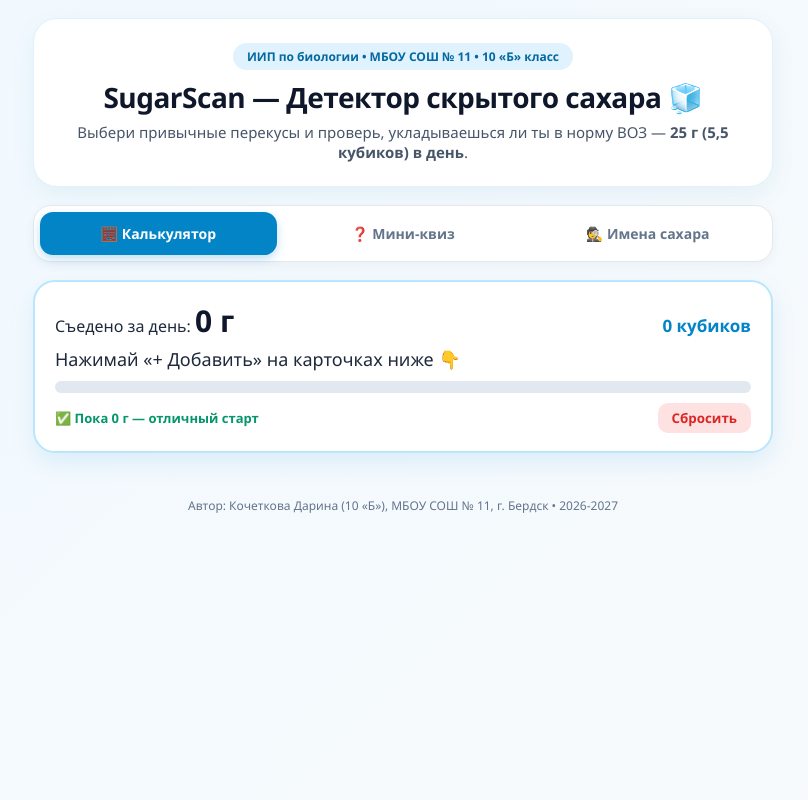
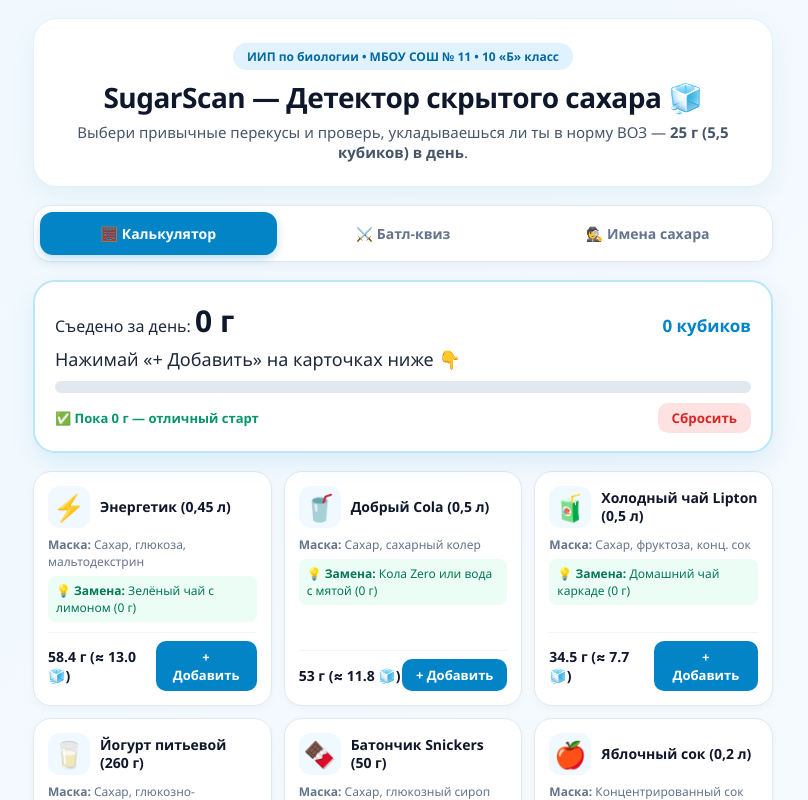
Before and after one commit to darisha-27/sugarscan, a plain HTML site: page index.html in a window 1280 px wide. Both pictures are taken after a click on the button "Сбросить". Shown: the top 800 px of the page, without its empty margins (237-1045 px from the left). Drawn offline with Linux system fonts and the light colour scheme.

Commit message:
Update index.html

```diff
--- a/index.html
+++ b/index.html
@@ -37,7 +37,7 @@
     .card-foot { display: flex; justify-content: space-between; align-items: center; border-top: 1px solid #f1f5f9; padding-top: 8px; }
     .val { font-size: 14px; font-weight: 800; color: #0f172a; }
     .add-btn { background: #0284c7; color: #fff; border: none; padding: 7px 14px; border-radius: 10px; font-size: 13px; font-weight: 700; cursor: pointer; }
-    .add-btn:active { transform: scale(0.95); }.white-box { background: #ffffff; border-radius: 20px; padding: 20px; margin-bottom: 12px; border: 1px solid #e2e8f0; box-shadow: 0 4px 12px rgba(0,0,0,0.03); }
+    .add-btn:active { transform: scale(0.95); }.white-box { background: #ffffff; border-radius: 20px; padding: 18px 20px; margin-bottom: 12px; border: 1px solid #e2e8f0; box-shadow: 0 4px 12px rgba(0,0,0,0.03); }
     .opt { display: block; width: 100%; text-align: left; background: #f8fafc; border: 2px solid #e2e8f0; padding: 13px 15px; border-radius: 14px; margin-bottom: 8px; font-size: 14px; font-weight: 700; cursor: pointer; color: #1e293b; }
     .opt.ok { background: #dcfce7; border-color: #10b981; color: #065f46; }
     .opt.no { background: #fee2e2; border-color: #ef4444; color: #991b1b; }
@@ -55,7 +55,7 @@
 
     <div class="tabs">
       <button class="tab active" onclick="go('s1', this)">🧮 Калькулятор</button>
-      <button class="tab" onclick="go('s2', this)">❓ Мини-квиз</button>
+      <button class="tab" onclick="go('s2', this)">⚔️ Батл-квиз</button>
       <button class="tab" onclick="go('s3', this)">🕵️ Имена сахара</button>
     </div>
 
@@ -93,8 +93,7 @@
       </details>
 
       <details class="white-box" style="cursor:pointer;">
-        <summary style="font-weight:800; color:#0369a1; font-size:16px; list-style:none;">🥤 3. Глюкозно-фруктозный сироп (ГФС) <span style="float:right; font-size:12px; background:#fee2e2; color:#dc2626; padding:2px 8px; border-radius:99px;">Усилитель аппетита</span></summary>
-        <p style="font-size:14px; color:#334155; margin-top:10px; border-top:1px solid #f1f5f9; padding-top:8px;"><b>Где прячется:</b> газировка, кетчуп, кисло-сладкий соус, выпечка.<br><b>В чём подвох:</b> не включает гормон сытости (лептин) — можно выпить литр напитка и всё равно хотеть есть.</p>
+        <summary style="font-weight:800; color:#0369a1; font-size:16px; list-style:none;">🥤 3. Глюкозно-фруктозный сироп (ГФС) <span style="float:right; font-size:12px; background:#fee2e2; color:#dc2626; padding:2px 8px; border-radius:99px;">Усилитель аппетита</span></summary><p style="font-size:14px; color:#334155; margin-top:10px; border-top:1px solid #f1f5f9; padding-top:8px;"><b>Где прячется:</b> газировка, кетчуп, кисло-сладкий соус, выпечка.<br><b>В чём подвох:</b> не включает гормон сытости (лептин) — можно выпить литр напитка и всё равно хотеть есть.</p>
       </details>
 
       <details class="white-box" style="cursor:pointer;">
@@ -108,14 +107,13 @@
       </details>
     </div>
 
-    <footer>Автор: Кочеткова Дарина (10 «Б»), МБОУ СОШ № 11, г. Бердск • 2026-2027</footer>
+    <footer>Автор: Кочеткова Дарина (10 «Б»), МБОУ СОШ № 11, г. Бердск • 2026–2027</footer>
   </div>
 
   <script>
     const food = [
       { i: "⚡", n: "Энергетик (0,45 л)", g: 58.4, m: "Сахар, глюкоза, мальтодекстрин", s: "Зелёный чай с лимоном (0 г)" },
-      { i: "🥤", n: "Добрый Cola (0,5 л)", g: 53.0, m: "Сахар, сахарный колер", s: "Кола Zero или вода с мятой (0 г)" },{ i: "🍬", n: "Жвачка с сахаром (пачка, 14 г)", g: 9.8, m: "Сахар, глюкозный сироп", s: "Жвачка без сахара на ксилите и сорбите (0 г)" },
-      { i: "🧃", n: "Холодный чай Lipton (0,5 л)", g: 34.5, m: "Сахар, фруктоза, конц. сок", s: "Домашний чай каркаде (0 г)" },
+      { i: "🥤", n: "Добрый Cola (0,5 л)", g: 53.0, m: "Сахар, сахарный колер", s: "Кола Zero или вода с мятой (0 г)" },{ i: "🧃", n: "Холодный чай Lipton (0,5 л)", g: 34.5, m: "Сахар, фруктоза, конц. сок", s: "Домашний чай каркаде (0 г)" },
       { i: "🥛", n: "Йогурт питьевой (260 г)", g: 28.6, m: "Сахар, глюкозно-фруктозный сироп", s: "Белый греческий йогурт + банан (0 г)" },
       { i: "🍫", n: "Батончик Snickers (50 г)", g: 25.8, m: "Сахар, глюкозный сироп", s: "Арахис + горький шоколад 85% (3 г)" },
       { i: "🍎", n: "Яблочный сок (0,2 л)", g: 22.0, m: "Концентрированный сок", s: "Целое свежее яблоко (с клетчаткой)" },
@@ -124,16 +122,44 @@
       { i: "🥣", n: "Гранола «Фитнес» (60 г)", g: 15.2, m: "Патока, мёд, тростниковый сахар", s: "Овсянка с ягодами (2 г)" },
       { i: "💪", n: "Протеин. батончик (60 г)", g: 14.0, m: "Мальтодекстрин, патока", s: "Батончик «0% added sugar» (1 г)" },
       { i: "🥫", n: "Соус кисло-сладкий (25 г)", g: 10.5, m: "Сахар, глюкозно-фруктозный сироп", s: "Сметанно-чесночный соус (1 г)" },
+      { i: "🍬", n: "Жвачка с сахаром (14 г)", g: 9.8, m: "Сахар, глюкозный сироп", s: "Жвачка без сахара на ксилите/сорбите (0 г)" },
       { i: "🍅", n: "Кетчуп (2 ст. ложки)", g: 7.2, m: "Сахар, модиф. крахмал", s: "Томатная паста со специями (0 г)" },
       { i: "🍶", n: "Творожок без добавок (130 г)", g: 0.0, m: "Скрытого сахара нет", s: "Отличный перекус!" },
       { i: "💧", n: "Вода / Газировка Zero (0,5 л)", g: 0.0, m: "Подсластители (0 ккал)", s: "Безопасная замена газировке" }
     ];
     let tot = 0;
+    const gr = document.getElementById("grid");
+    food.forEach(f => {
+      gr.innerHTML += `<div class="card"><div><div class="card-head"><div class="ico">${f.i}</div><div class="name">${f.n}</div></div><div class="mask"><b>Маска:</b> ${f.m}</div><div class="swap">💡 <b>Замена:</b> ${f.s}</div></div><div class="card-foot"><span class="val">${f.g} г (≈ ${(f.g/4.5).toFixed(1)} 🧊)</span><button class="add-btn" onclick="add(${f.g})">+ Добавить</button></div></div>`;
+    });
+    function add(v) {
+      tot = +(tot + v).toFixed(1);
+      upd();
+      if (v === 0) document.getElementById("msg").innerText = "🌟 Отличный выбор! В этом продукте 0 г сахара";
+    }
+    function clr() { tot = 0; upd(); }
+    function upd() {
+      const cn = +(tot / 4.5).toFixed(1), cc = Math.round(tot / 4.5);
+      document.getElementById("g").innerText = tot + " г";
+      document.getElementById("c").innerText = cn + " кубиков";
+      document.getElementById("vis").innerText = cc > 0 ? "🧊".repeat(Math.min(cc, 28)) : "Нажимай «+ Добавить» на карточках ниже 👇";
+      const b = document.getElementById("bar"), m = document.getElementById("msg");
+      b.style.width = Math.min((tot / 25) * 100, 100) + "%";
+      if (tot === 0) { b.style.background = "#10b981"; m.style.color = "#059669"; m.innerText = "✅ Пока 0 г — отличный старт"; }
+      else if (tot <= 25) { b.style.background = "#10b981"; m.style.color = "#059669"; m.innerText = "✅ В пределах безопасной нормы ВОЗ"; }
+      else if (tot <= 50) { b.style.background = "#f59e0b"; m.style.color = "#d97706"; m.innerText = "⚠️ Норма превышена! Возможна сонливость"; }
+      else { b.style.background = "#ef4444"; m.style.color = "#dc2626"; m.innerText = "🚨 Сильный перебор! Выбирай умные замены"; }
+    }
+    function go(id, el) {
+      document.querySelectorAll(".sec").forEach(s => s.classList.remove("active"));
+      document.querySelectorAll(".tab").forEach(t => t.classList.remove("active"));
+      document.getElementById(id).classList.add("active");
+      el.classList.add("active");
+    }
     const qs = [
-      { q: "⚔️ Битва 1: Где спрятано БОЛЬШЕ сахара?", o: ["🧀 Глазированный сырок (50 г)", "🧃 Бутылка холодного чая Lipton (0,5 л)"], a: 1, e: "В чае Lipton целых 34,5 г сахара (почти 8 кубиков!), а в сырке — 16,5 г." },
-      { q: "⚔️ Битва 2: Что сильнее поднимет сахар в крови?", o: ["🌾 «Фитнес»-батончик с мальтодекстрином", "🍬 Обычный кусочек рафинада"], a: 0, e: "У мальтодекстрина гликемический индекс выше, чем у чистого столового сахара!" },
+      { q: "⚔️ Битва 1: Где спрятано БОЛЬШЕ сахара?", o: ["🧀 Глазированный сырок (50 г)", "🧃 Бутылка холодного чая Lipton (0,5 л)"], a: 1, e: "В чае Lipton целых 34,5 г сахара (почти 8 кубиков!), а в сырке — 16,5 г." },{ q: "⚔️ Битва 2: Что сильнее поднимет сахар в крови?", o: ["🌾 «Фитнес»-батончик с мальтодекстрином", "🍬 Обычный кусочек рафинада"], a: 0, e: "У мальтодекстрина гликемический индекс выше, чем у чистого столового сахара!" },
       { q: "🍯 Миф или правда: сироп топинамбура и мёд полезнее сахара для печени?", o: ["✅ Правда, это природные продукты", "❌ Миф! В них до 75% фруктозы, которая нагружает печень"], a: 1, e: "Свободная фруктоза перерабатывается печенью и при избытке превращается в жиры." },
-      { q: "🥫 Сюрприз в соусе: сколько кубиков сахара в одной маленькой ванночке кисло-сладкого соуса (25 г)?", o: ["🧊 Меньше половины кубика", "🧊🧊 Больше 2 кубиков сахара!"], a: 1, e: "В 25 г кисло-сладкого соуса целых 10,5 г сахара — почти половина дневной нормы." },
+      { q: "🥫 Сюрприз в соусе: сколько кубиков сахара в одной ванночке кисло-сладкого соуса (25 г)?", o: ["🧊 Меньше половины кубика", "🧊🧊 Больше 2 кубиков сахара!"], a: 1, e: "В 25 г кисло-сладкого соуса целых 10,5 г сахара — почти половина дневной нормы." },
       { q: "🎯 Финал: сколько кубиков сахара в день ВОЗ разрешает подростку без вреда?", o: ["🧊 До 5,5 кубиков (25 г)", "🧊 До 15 кубиков (70 г)"], a: 0, e: "Безопасный лимит ВОЗ — всего 25 г добавленного сахара в сутки." }
     ];
     let qi = 0, sc = 0;
@@ -156,7 +182,10 @@
       else { el.classList.add("no"); document.querySelectorAll(".opt")[qs[qi].a].classList.add("ok"); }
       document.getElementById("exp").style.display = "block";
       document.getElementById("nx").style.display = "block";
-    }
+    }showQ();
+  </script>
+</body>
+</html>
     showQ();
   </script>
 </body>
```
